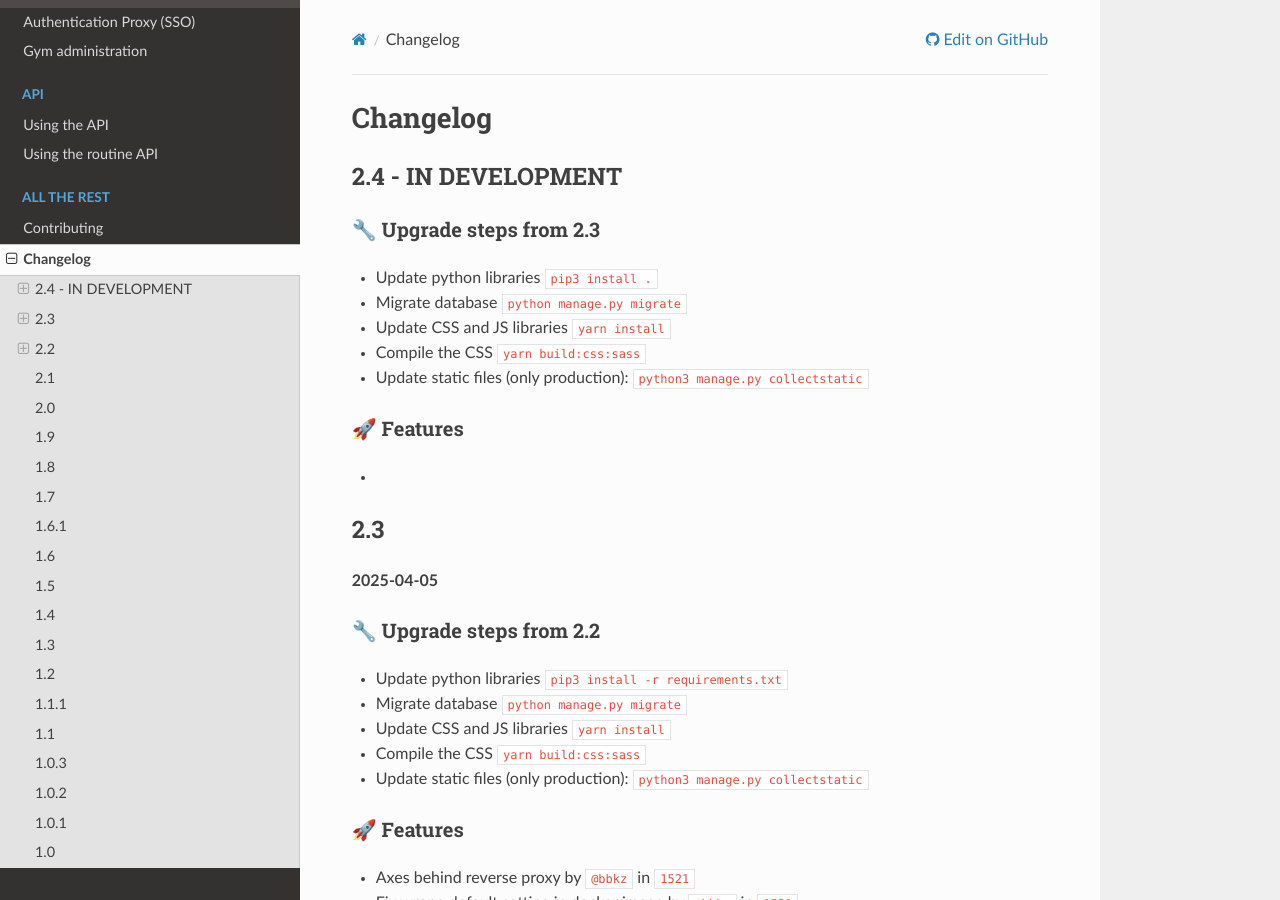
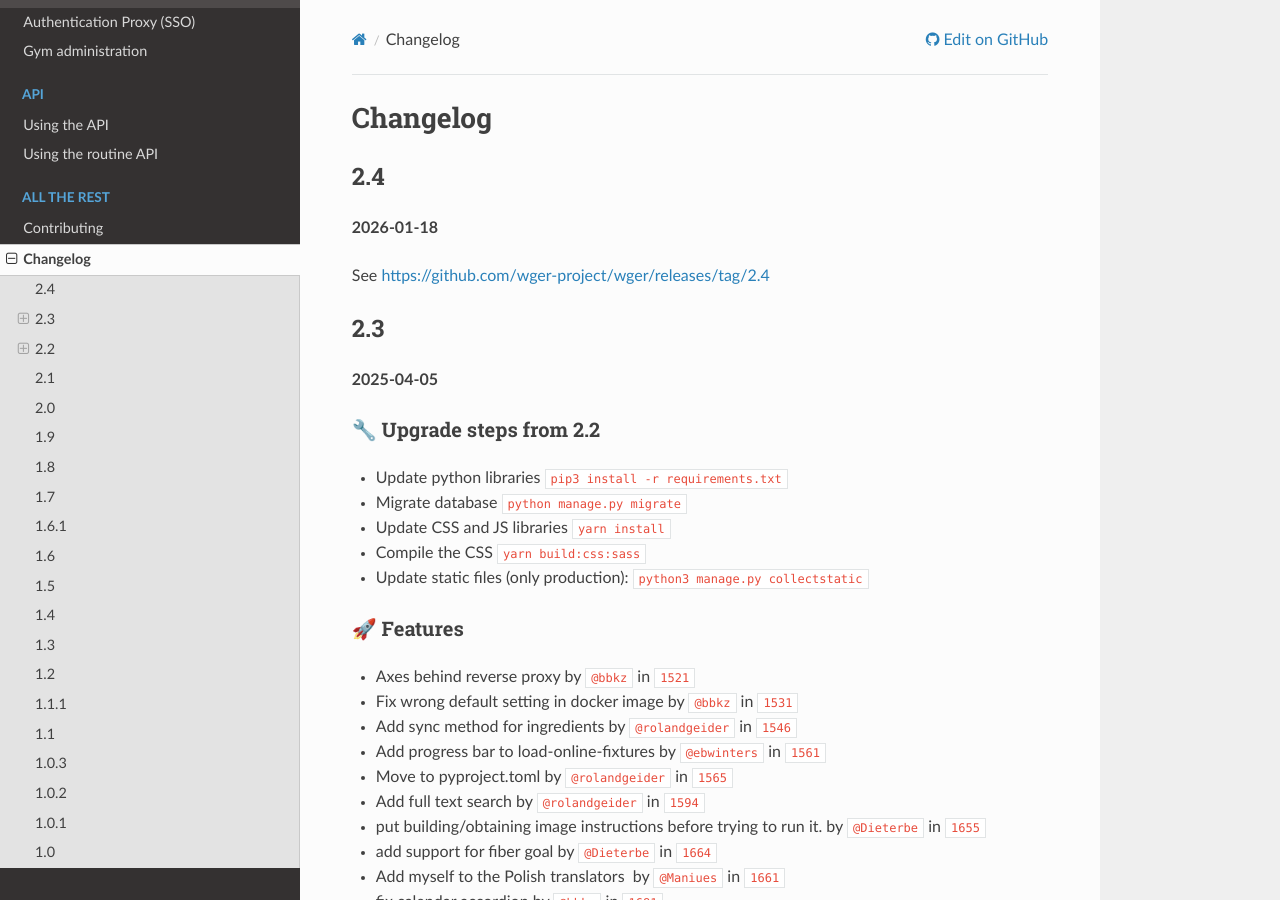
Before and after one commit to wger-project/docs, a Sphinx documentation site: the page built from docs/changelog.rst, in a window 1280 px wide and 900 px high. Built offline with Sphinx 7.4.7 and the Read the Docs theme 3.1.0, drawn with Linux system fonts in a browser that asks for light colours; cross-references to code outside the pages are shown as plain code.

Commit message:
Link to the GH release

```diff
--- a/docs/changelog.rst
+++ b/docs/changelog.rst
@@ -1,21 +1,11 @@
 Changelog
 =========
 
-2.4 - IN DEVELOPMENT
---------------------
+2.4
+---
+**2026-01-18**
 
-🔧 Upgrade steps from 2.3
-~~~~~~~~~~~~~~~~~~~~~~~~~
-* Update python libraries ``pip3 install .``
-* Migrate database ``python manage.py migrate``
-* Update CSS and JS libraries ``yarn install``
-* Compile the CSS ``yarn build:css:sass``
-* Update static files (only production): ``python3 manage.py collectstatic``
-
-🚀 Features
-~~~~~~~~~~~
-*
-
+See https://github.com/wger-project/wger/releases/tag/2.4
 
 
 2.3
```
